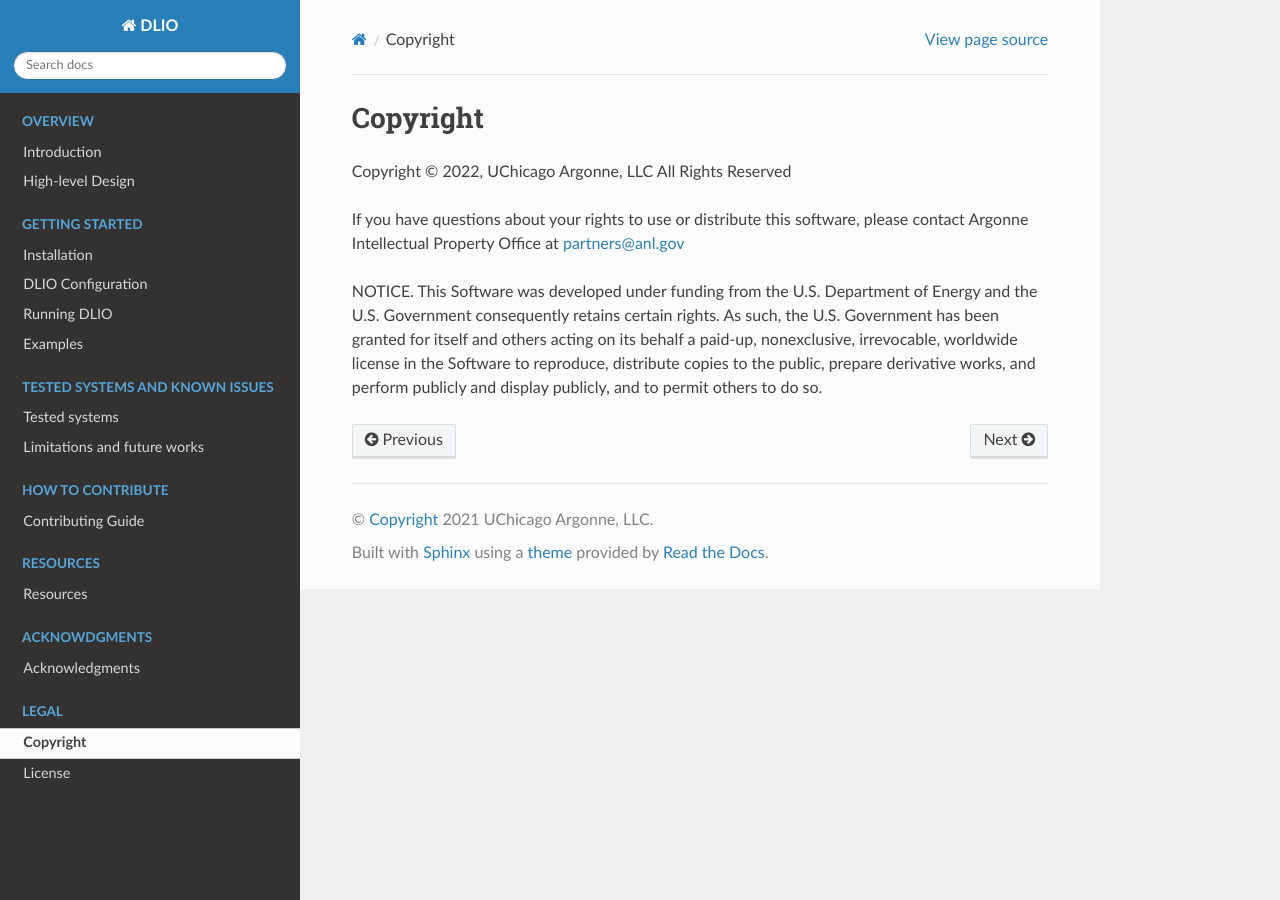
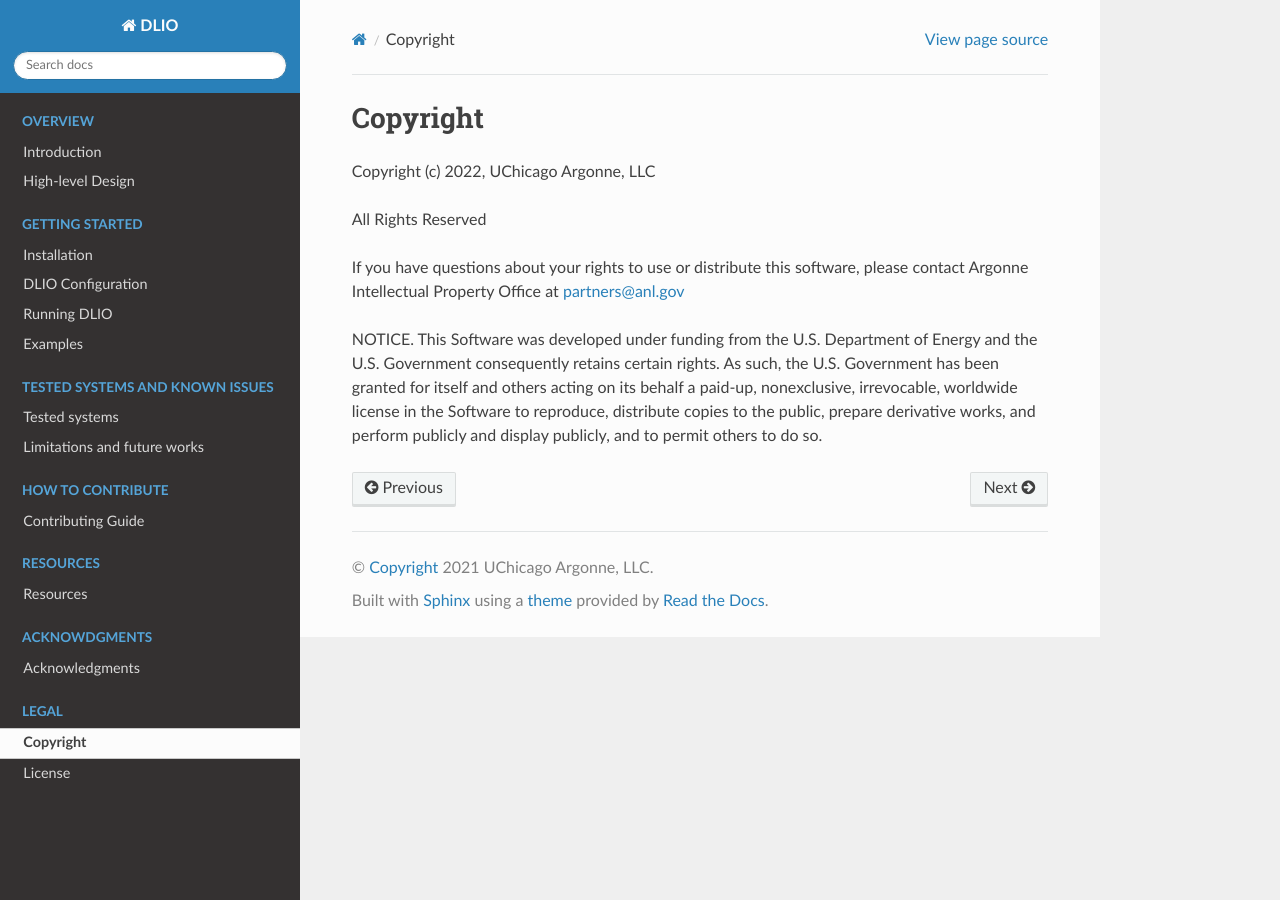
Before and after one commit to argonne-lcf/dlio_benchmark, a Sphinx documentation site: the page built from docs/source/copyright.rst, in a window 1280 px wide. Built offline with Sphinx 7.4.7 and the Read the Docs theme 2.0.0, drawn with Linux system fonts in a browser that asks for light colours.

Commit message:
Minor fixes on documentations

```diff
--- a/docs/source/copyright.rst
+++ b/docs/source/copyright.rst
@@ -1,6 +1,7 @@
 Copyright
 ===================================
-Copyright © 2022, UChicago Argonne, LLC
+Copyright (c) 2022, UChicago Argonne, LLC
+
 All Rights Reserved
 
 If you have questions about your rights to use or distribute this software, please contact Argonne Intellectual Property Office at partners@anl.gov
```
